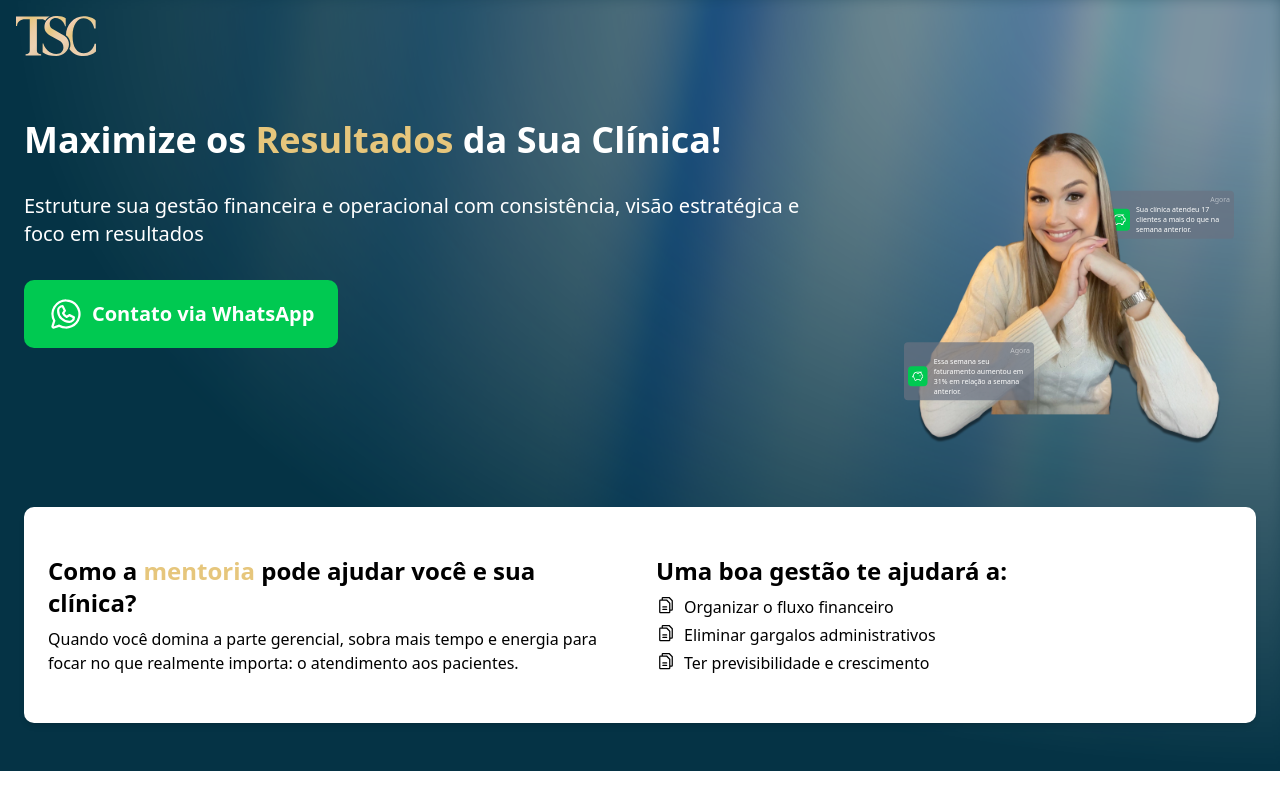
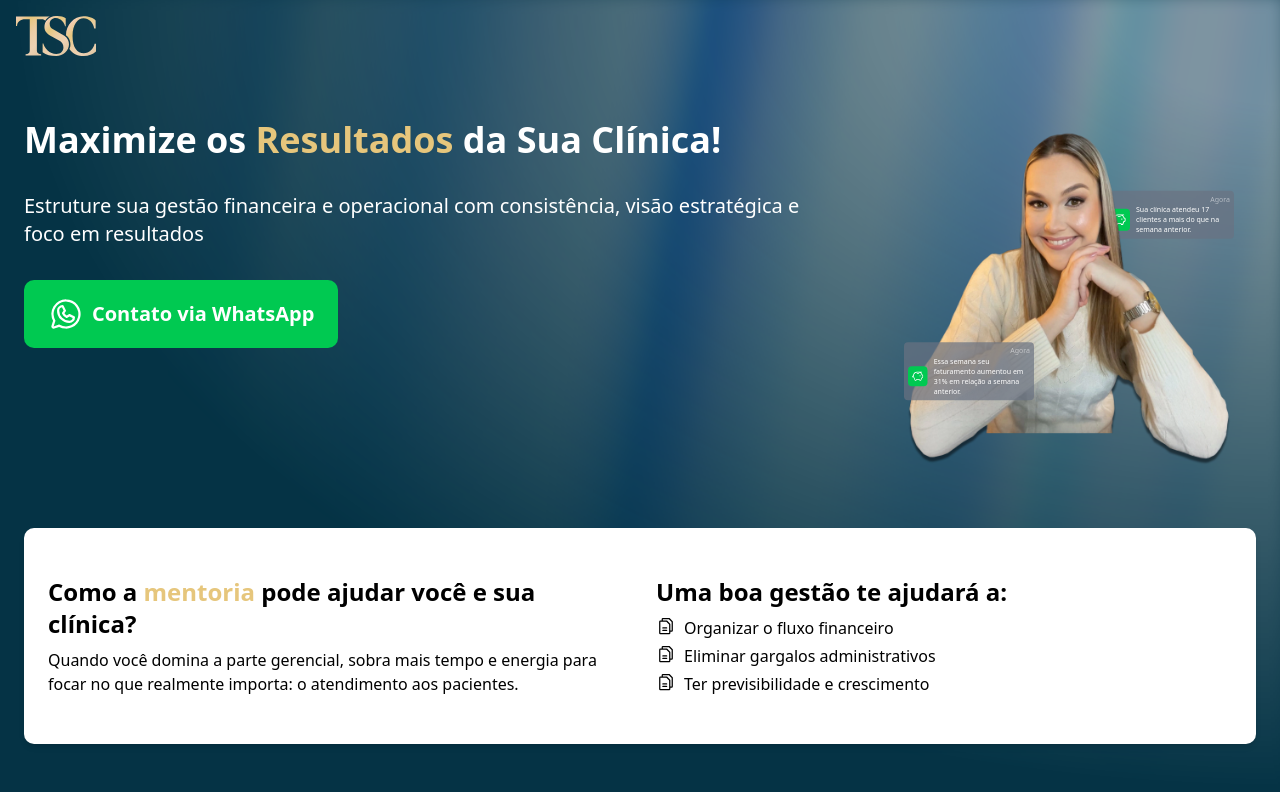
Before and after one commit to baphomello/tsc_landing_page, a Next.js app: page / in a window 1280 px wide. Built offline with nearby package versions, Linux system fonts and the light colour scheme.

Commit message:
fix: size and positioning

```diff
--- a/src/components/hero/pros.tsx
+++ b/src/components/hero/pros.tsx
@@ -4,7 +4,7 @@ import BulletItem from './bulletItem';
 export default function Pros() {
   return (
     <div className="lg:col-span-3">
-      <div className="grid grid-cols-1 lg:grid-cols-2 gap-8 bg-white text-black py-12 px-6 rounded-lg mt-[-92] shadow-md">
+      <div className="grid grid-cols-1 lg:grid-cols-2 gap-8 bg-white text-black py-12 px-6 rounded-lg mt-[-95] shadow-md">
         <div className="space-y-2">
           <h2 className="text-xl lg:text-2xl font-bold">
             Como a <span className="text-[#e6c67c]">mentoria</span> pode ajudar
--- a/src/components/hero/self.tsx
+++ b/src/components/hero/self.tsx
@@ -9,7 +9,7 @@ export default function Self() {
   const paddingTop = useTransform(scrollY, [0, 500], [48, 16]);
 
   return (
-    <div className="relative w-max mx-auto lg:ml-[-32]">
+    <div className="relative w-max mx-auto ml-[-8] lg:ml-[-32]">
       <div className="absolute top-0 left-0 w-full flex flex-col items-center">
         <motion.div
           style={{ paddingTop }}
@@ -32,8 +32,8 @@ export default function Self() {
         className="mx-auto relative z-30"
         src="/photo001.webp"
         alt="Tanize Photo 001"
-        width={320}
-        height={320}
+        width={340}
+        height={340}
       />
     </div>
   );
```
